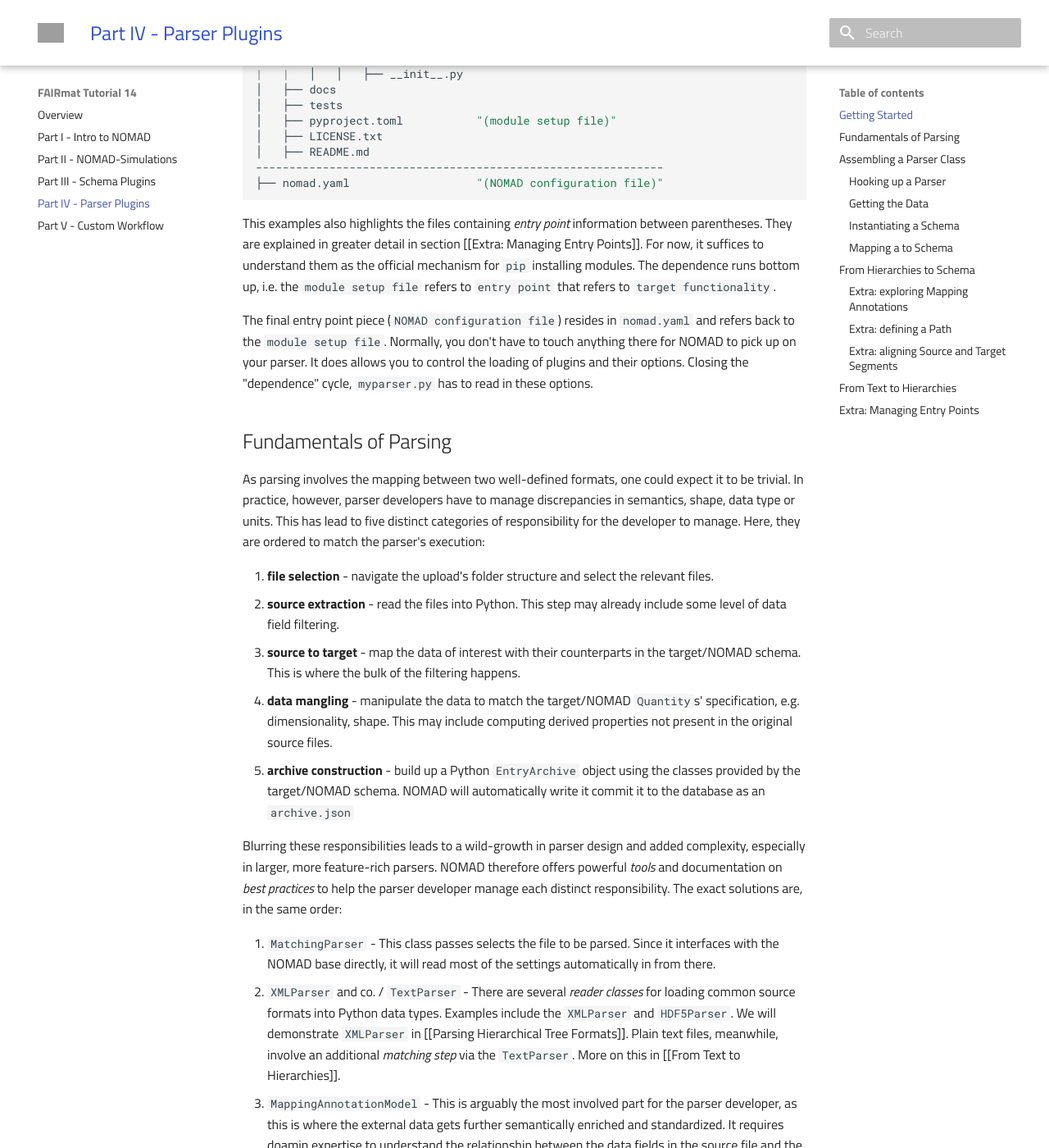
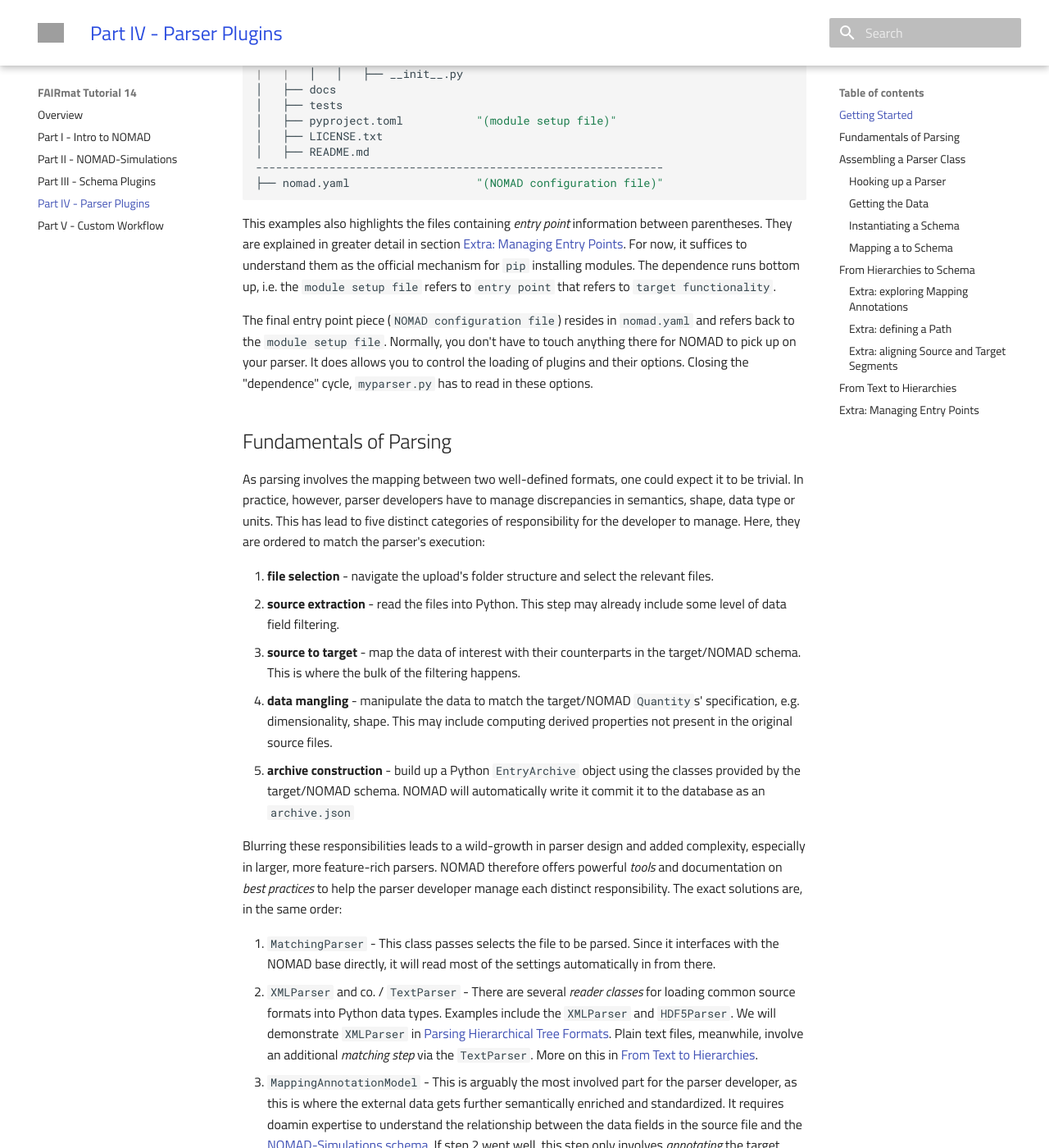
Before and after one commit to FAIRmat-NFDI/fairmat-tutorial-14-computational-plugins, an MkDocs documentation site: the page built from docs/parser_plugins.md, in a window 1280 px wide and 1400 px high, scrolled down 880 px. Shown: the whole window at 82% size. Built offline with MkDocs 1.6.1 and Material for MkDocs 9.7.7, drawn with Linux system fonts in a browser that asks for light colours; nearby versions of some CDN libraries; library files that are not in the unit come from our copies; some of the changed lines change nothing that is shown; some of the changed text lies outside the part shown; grey boxes are pictures that could not be loaded.

Commit message:
Resolve internal references

````diff
--- a/docs/parser_plugins.md
+++ b/docs/parser_plugins.md
@@ -43,7 +43,7 @@ Please select the same license for maximal legal compatibility.
 ```
 
 This examples also highlights the files containing _entry point_ information between parentheses.
-They are explained in greater detail in section [[Extra: Managing Entry Points]].
+They are explained in greater detail in section [Extra: Managing Entry Points](parser_plugins.md#extra-managing-entry-points).
 For now, it suffices to understand them as the official mechanism for `pip` installing modules.
 The dependence runs bottom up, i.e. the `module setup file` refers to `entry point` that refers to `target functionality`.
 
@@ -70,8 +70,8 @@ NOMAD therefore offers powerful _tools_ and documentation on _best practices_ to
 The exact solutions are, in the same order:
 
 1. `MatchingParser` - This class passes selects the file to be parsed. Since it interfaces with the NOMAD base directly, it will read most of the settings automatically in from there.
-2. `XMLParser` and co. / `TextParser` - There are several _reader classes_ for loading common source formats into Python data types. Examples include the `XMLParser` and `HDF5Parser`. We will demonstrate `XMLParser` in [[Parsing Hierarchical Tree Formats]]. Plain text files, meanwhile, involve an additional _matching step_ via the `TextParser`. More on this in [[From Text to Hierarchies]].
-3. `MappingAnnotationModel` - This is arguably the most involved part for the parser developer, as this is where the external data gets further semantically enriched and standardized. It requires doamin expertise to understand the relationship between the data fields in the source file and the [NOMAD-Simulations schema](nomad_simulations.md). If step 2 went well, this step only involves _annotating_ the target schema via `MappingAnnotationModel`. More on this in [[Parsing Hierarchical Tree Formats]].
+2. `XMLParser` and co. / `TextParser` - There are several _reader classes_ for loading common source formats into Python data types. Examples include the `XMLParser` and `HDF5Parser`. We will demonstrate `XMLParser` in [Parsing Hierarchical Tree Formats](parser_plugins.md#getting-the-data). Plain text files, meanwhile, involve an additional _matching step_ via the `TextParser`. More on this in [From Text to Hierarchies](parser_plugins.md#from-text-to-hierarchies).
+3. `MappingAnnotationModel` - This is arguably the most involved part for the parser developer, as this is where the external data gets further semantically enriched and standardized. It requires doamin expertise to understand the relationship between the data fields in the source file and the [NOMAD-Simulations schema](nomad_simulations.md). If step 2 went well, this step only involves _annotating_ the target schema via `MappingAnnotationModel`. More on this in [Mapping a to Schema](parser_plugins.md#mapping-a-to-schema).
 4. [NOMAD-Simulations schema](nomad_simulations.md) / `MappingAnnotationModel` - The `MSection`s and `utils.py` in the schema provide _normalizers_ and _helper functions_ to alleviate most of the data mangling. For small amendments*, use `MappingAnnotationModel.operator`. For larger ones, consider extending the schema as covered in [Extending NOMAD-Simulations](schema_plugins.md).
 5. `MetainfoParser` - this _converter_ bridges the annotated schema from step 3 with the reader classes in step 2. `MetainfoParser.data_object` contains the final `ArchiveSection` that is stored under `archive.data`.
 
@@ -134,7 +134,7 @@ There are three kinds of file aspects that can be targeted, all via _regular exp
     ```
     You can capture this via `mainfile_contents_re` in a regex like `r'<\?xml version="1\.0" encoding="ISO\-8859\-1"?>\n<modeling>`. <!-- TODO double-check>
 
-#### Mainfile interfacing
+#### Mainfile Interfacing
 
 Within the cascade, `MatchingParser`, acts as the connection point on the parser side.
 It plays less of a role in manipulating the directives, and more so in defining the _interface_ -a formalization of behavior- back to the parser.
````
